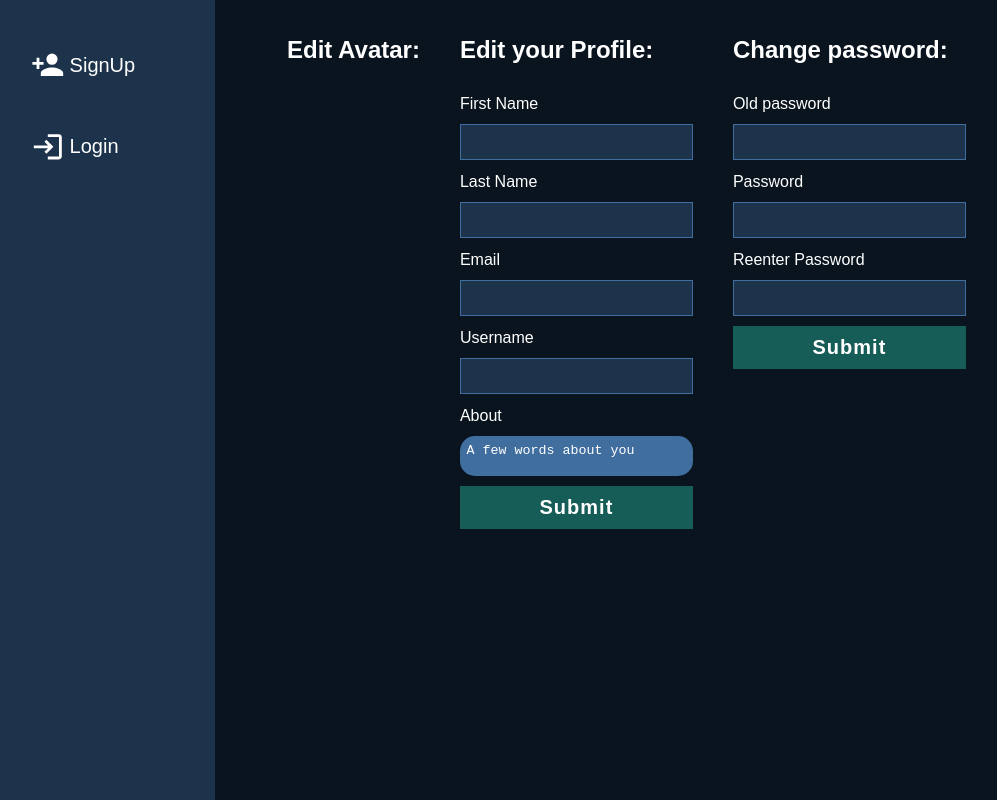
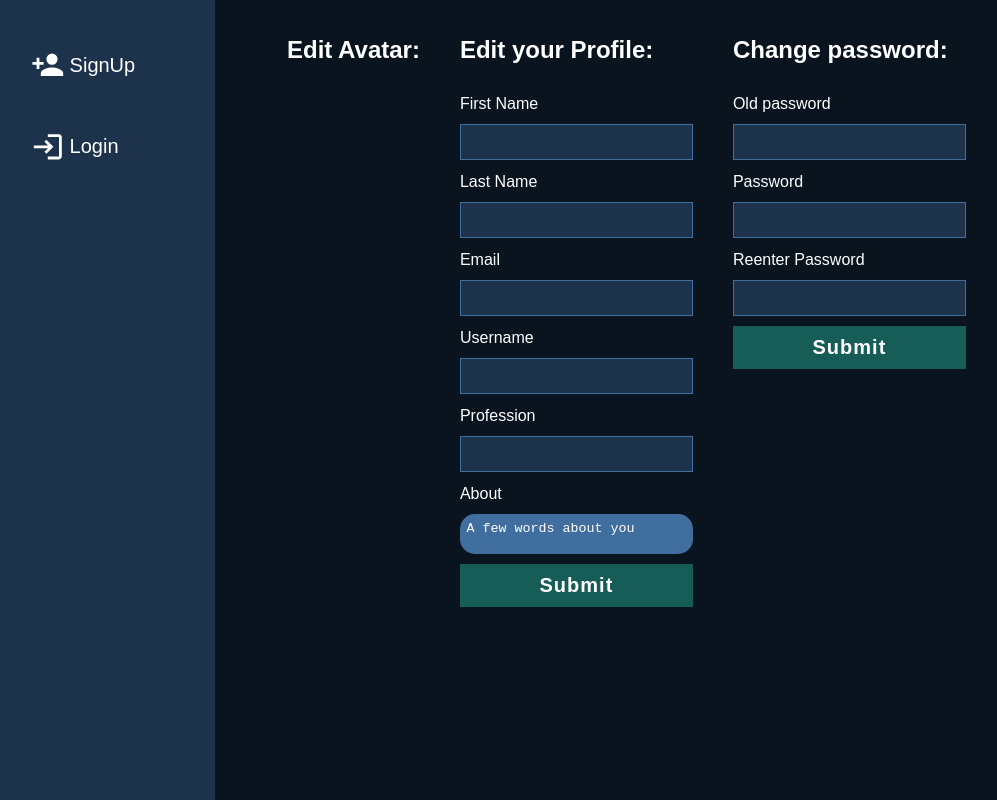
Before and after one commit to BigWojtek7/odin-book-frontend, a React (Vite) app: page /settings in a window 1280 px wide. Shown: the whole page, without its empty margins (17-1014 px from the left). Built offline with nearby package versions, Linux system fonts and the light colour scheme.

Commit message:
Refactor Input & textearea to be controlled

```diff
--- a/src/components/Form/Input/Input.jsx
+++ b/src/components/Form/Input/Input.jsx
@@ -1,9 +1,19 @@
 import styles from './Input.module.css';
-function Input({ type, name, labelName }) {
+function Input({ type, name, labelName, isControlled, inputValue, setInputValue }) {
   return (
     <div className={styles.formGroup}>
       <label htmlFor={name}>{labelName}</label>
-      <input type={type} id={name} name={name} />
+      {isControlled ? (
+        <input
+          type={type}
+          id={name}
+          name={name}
+          value={inputValue || ''}
+          onChange={(e) => setInputValue(e.target.value)}
+        />
+      ) : (
+        <input type={type} id={name} name={name} />
+      )}
     </div>
   );
 }
--- a/src/components/Form/Textarea/Textarea.jsx
+++ b/src/components/Form/Textarea/Textarea.jsx
@@ -1,9 +1,28 @@
-import styles from './Textarea.module.css'
-function Textarea({ name, placeholder, isLabel, style }) {
+import styles from './Textarea.module.css';
+function Textarea({
+  name,
+  placeholder,
+  isLabel,
+  style,
+  isControlled,
+  inputValue,
+  setInputValue,
+}) {
   const labelName = `${name[0].toUpperCase()}${name.slice(1)}`;
   return (
     <div className={styles.formGroup}>
       {isLabel && <label htmlFor={name}>{labelName}</label>}
+      {isControlled ? (
+        <textarea
+          className={styles.textarea}
+          style={style}
+          placeholder={placeholder}
+          id={name}
+          name={name}
+          value={inputValue || ''}
+          onChange={(e) => setInputValue(e.target.value)}
+        />
+      ) : (
         <textarea
           className={styles.textarea}
           style={style}
@@ -11,6 +30,7 @@ function Textarea({ name, placeholder, isLabel, style }) {
           id={name}
           name={name}
         />
+      )}
     </div>
   );
 }
--- a/src/pages/Settings/Settings.jsx
+++ b/src/pages/Settings/Settings.jsx
@@ -2,7 +2,7 @@ import styles from './Settings.module.css';
 import Input from '../../components/Form/Input/Input';
 import SubmitButton from '../../components/Form/Buttons/SubmitButton';
 import Textarea from '../../components/Form/Textarea/Textarea';
-import { useState } from 'react';
+import { useEffect, useState } from 'react';
 import { Link, useOutletContext } from 'react-router-dom';
 import requestWithNativeFetch from '../../utils/fetchApi';
 import Loader from '../../components/Loader/Loader';
@@ -10,10 +10,83 @@ import Icon from '@mdi/react';
 import { mdiLogin } from '@mdi/js';
 
 function Settings() {
-  const [token, setToken, user, isLoading, setIsLoading] = useOutletContext();
+  const [token, setToken, user, isLoading, setIsLoading] =
+    useOutletContext();
   const [passwordFetch, setPasswordFetch] = useState(null);
+  const [profileFetch, setProfileFetch] = useState(null);
 
   const [isUpdated, setIsUpdated] = useState(false);
+
+  const [firstNameInput, setFirstNameInput] = useState('');
+  const [lastNameInput, setLastNameInput] = useState();
+
+  const [usernameInput, setUsernameInput] = useState();
+
+  const [emailInput, setLastEmailInput] = useState();
+  const [professionInput, setProfessionInput] = useState();
+  const [aboutInput, setAboutInput] = useState();
+
+  useEffect(() => {
+    const initialFirstNameValue = user.first_name;
+    setFirstNameInput(initialFirstNameValue);
+
+    const initialLastNameValue = user.last_name;
+    setLastNameInput(initialLastNameValue);
+
+    const initialUsernameValue = user.username;
+    setUsernameInput(initialUsernameValue);
+
+    const initialEmailValue = user.e_mail;
+    setLastEmailInput(initialEmailValue);
+
+    const initialProfessionValue = user.profession;
+    setProfessionInput(initialProfessionValue);
+
+    const initialAboutValue = user.about;
+    setAboutInput(initialAboutValue);
+  }, [user]);
+
+  const handleEditProfile = (e) => {
+    e.preventDefault();
+    setIsLoading(true);
+    const fetchDataForChangeProfile = async () => {
+      try {
+        const url = `${import.meta.env.VITE_BACKEND_URL}/users/${
+          user.user_id
+        }/profile`;
+        const headers = {
+          'Content-Type': 'application/json',
+          Authorization: token,
+        };
+        const data = {
+          first_name: e.target.first_name.value,
+          last_name: e.target.last_name.value,
+          email: e.target.email.value,
+          profession: e.target.profession.value,
+          about: e.target.about.value,
+          username: e.target.username.value,
+        };
+        const profileChangeData = await requestWithNativeFetch(
+          url,
+          'PATCH',
+          headers,
+          data
+        );
+        setProfileFetch(profileChangeData);
+
+        if (profileChangeData.success) {
+          setIsUpdated(true)
+          localStorage.removeItem('token');
+          setToken(null);
+        }
+      } catch (err) {
+        console.log(err);
+      } finally {
+        setIsLoading(false);
+      }
+    };
+    fetchDataForChangeProfile();
+  };
 
   const handleEditPassword = (e) => {
     e.preventDefault();
@@ -64,17 +137,60 @@ function Settings() {
           </div>
           <div className={styles.editProfile}>
             <h2 className={styles.cardHeading}>Edit your Profile:</h2>
-            <form className={styles.form}>
-              <Input type="text" name="first_name" labelName="First Name" />
-              <Input type="text" name="last_name" labelName="Last Name" />
-              <Input type="email" name="email" labelName="Email" />
-              <Input type="text" name="username" labelName="Username" />
+            <form className={styles.form} onSubmit={handleEditProfile}>
+              <Input
+                type="text"
+                name="first_name"
+                labelName="First Name"
+                isControlled={true}
+                inputValue={firstNameInput}
+                setInputValue={setFirstNameInput}
+              />
+              <Input
+                type="text"
+                name="last_name"
+                labelName="Last Name"
+                isControlled={true}
+                inputValue={lastNameInput}
+                setInputValue={setLastNameInput}
+              />
+              <Input
+                type="email"
+                name="email"
+                labelName="Email"
+                isControlled={true}
+                inputValue={emailInput}
+                setInputValue={setLastEmailInput}
+              />
+              <Input
+                type="text"
+                name="username"
+                labelName="Username"
+                isControlled={true}
+                inputValue={usernameInput}
+                setInputValue={setUsernameInput}
+              />
+              <Input
+                type="text"
+                name="profession"
+                labelName="Profession"
+                isControlled={true}
+                inputValue={professionInput}
+                setInputValue={setProfessionInput}
+              />
               <Textarea
                 placeholder="A few words about you"
                 name="about"
                 isLabel="true"
+                isControlled={true}
+                inputValue={aboutInput}
+                setInputValue={setAboutInput}
               />
               <SubmitButton type="submit" name="Submit" />
+              {profileFetch &&
+                profileFetch.msg.map((err, index) => (
+                  <p key={index}>{err.msg}</p>
+                ))}
             </form>
           </div>
           <div className={styles.editProfile}>
@@ -101,9 +217,9 @@ function Settings() {
         </div>
       ) : (
         <div className={styles.profileEdited}>
-          <p>{passwordFetch?.msg}</p>
+          <p>{passwordFetch?.msg || profileFetch?.msg}</p>
           <Link className={styles.login} to="/login">
-            <Icon path={mdiLogin} size={5} color="#84cc16"></Icon>
+            <Icon path={mdiLogin} size={5} color="var(--icon-clr"></Icon>
           </Link>
         </div>
       )}
```
Lines whose indentation alone changed are shown as unchanged.
